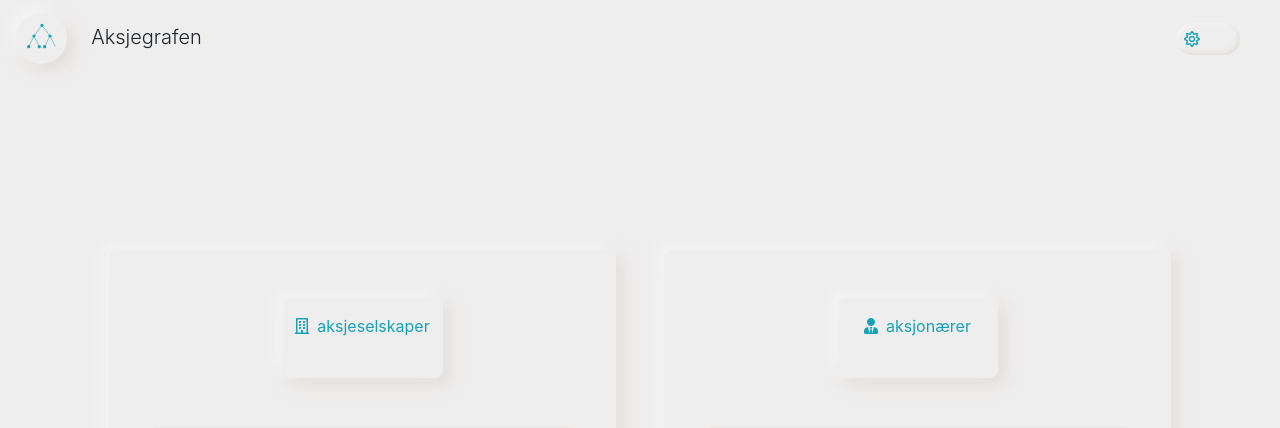
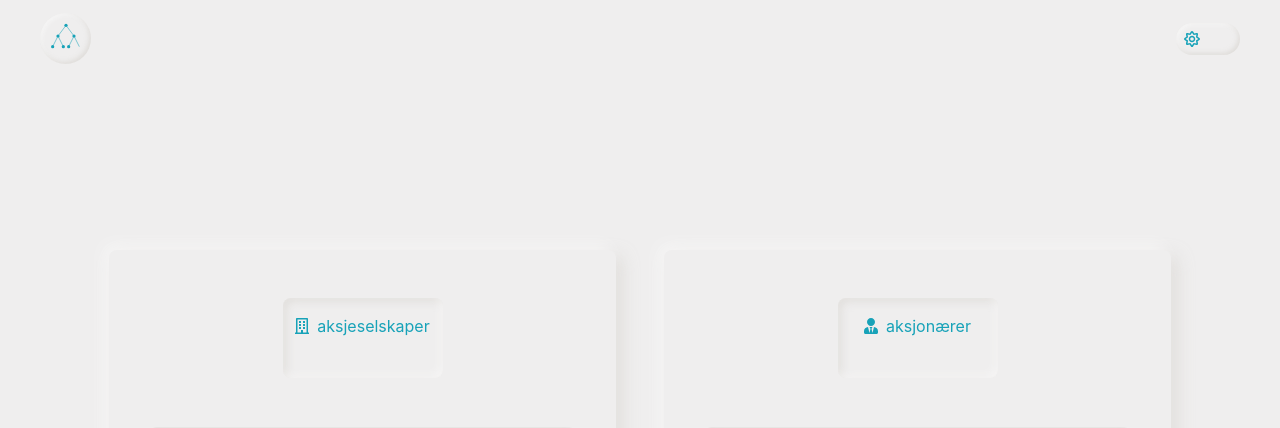
Before and after one commit to nilseng/aksjegrafen, a React (Create React App) app in the folder client/: page / in a window 1280 px wide. Shown: the top 428 px of the page. Built offline with nearby package versions, Linux system fonts and the light colour scheme; no server answers.

Commit message:
removing app title, adding lowering to stat cards and addong button theming to logo

```diff
--- a/client/src/components/NavBar.tsx
+++ b/client/src/components/NavBar.tsx
@@ -24,8 +24,9 @@ const NavBar = ({ theme, setTheme }: IProps) => {
       <Link to="/">
         <Navbar.Brand className="text-light">
           <span
+            className="ml-4"
             style={{
-              ...theme.elevation,
+              ...theme.button,
               borderRadius: "100px",
               display: "inline-block",
               textAlign: "center",
@@ -36,12 +37,6 @@ const NavBar = ({ theme, setTheme }: IProps) => {
             }}
           >
             <AnimatedLogo color={theme.primary} height="2rem" width="2rem" />
-          </span>
-          <span
-            className="font-weight-light mx-4"
-            style={{ color: theme.text }}
-          >
-            Aksjegrafen
           </span>
         </Navbar.Brand>
       </Link>
--- a/client/src/components/StatCard.tsx
+++ b/client/src/components/StatCard.tsx
@@ -16,7 +16,7 @@ export const StatCard = ({ label, stat, labelIcon }: IProps) => {
       className="d-flex flex-column align-items-center p-2 mx-4"
       style={{
         backgroundColor: theme.background,
-        ...theme.elevation,
+        ...theme.lowering,
         width: "10rem",
         minHeight: "5rem",
       }}
```
